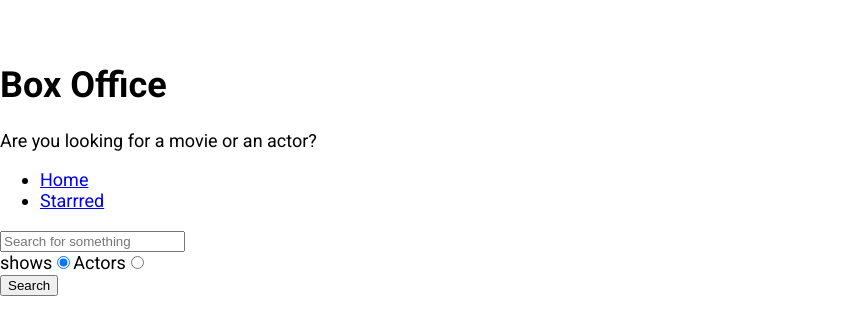
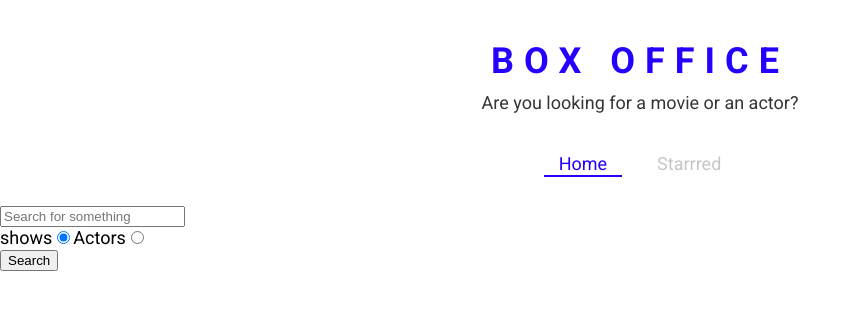
Before and after one commit to ChanduGangola06/box-office, a React (Create React App) app: page / in a window 1280 px wide. Shown: the top 334 px of the page, without its empty margins (0-861 px from the left). Built offline with nearby package versions, Linux system fonts and the light colour scheme.

Commit message:
defined theme for styled components and created a few styled components

```diff
--- a/src/App.js
+++ b/src/App.js
@@ -1,12 +1,22 @@
 import React from 'react';
 import { Switch, Route } from 'react-router-dom';
+import { ThemeProvider } from 'styled-components';
+
 import Home from './pages/Home';
 import Show from './pages/Show';
 import Starred from './pages/Starred';
 
+const theme = {
+  mainColors: {
+    blue: '#2400ff',
+    gray: '#c6c6c6',
+    dark: '#353535',
+  },
+};
+
 function App() {
   return (
-    <div>
+    <ThemeProvider theme={theme}>
       <Switch>
         <Route exact path="/">
           <Home />
@@ -23,9 +33,8 @@
         <Route>
           <div>Not Found</div>
         </Route>
-
       </Switch>
-    </div>
+    </ThemeProvider>
   );
 }
 
--- a/src/components/Navs.js
+++ b/src/components/Navs.js
@@ -1,5 +1,6 @@
 import React from 'react';
-import { Link } from 'react-router-dom';
+import { useLocation } from 'react-router-dom';
+import { LinkStyled, NavList } from './Navs.styled';
 
 const LINKS = [
   { to: '/', text: 'Home' },
@@ -7,15 +8,23 @@
 ];
 
 const Navs = () => {
+  const location = useLocation();
+  // eslint-disable-next-line
+  console.log('location', location);
   return (
     <div>
-      <ul>
+      <NavList>
         {LINKS.map(item => (
           <li key={item.to}>
-            <Link to={item.to}>{item.text}</Link>
+            <LinkStyled
+              to={item.to}
+              className={item.to === location.pathname ? 'active' : ''}
+            >
+              {item.text}
+            </LinkStyled>
           </li>
         ))}
-      </ul>
+      </NavList>
     </div>
   );
 };
--- /dev/null
+++ b/src/components/Navs.styled.js
@@ -0,0 +1,41 @@
+import styled from 'styled-components';
+import { Link } from 'react-router-dom';
+
+export const NavList = styled.ul`
+  display: flex;
+  justify-content: center;
+  list-style: none;
+  margin: 0 0 30px;
+  padding: 0;
+`;
+
+export const LinkStyled = styled(Link)`
+  margin: 0 10px;
+  padding: 3px 15px;
+  position: relative;
+  text-decoration: none;
+  color: ${({ theme }) => theme.mainColors.gray};
+  &.active {
+    color: ${({ theme }) => theme.mainColors.blue};
+    &:after {
+      content: '';
+      position: absolute;
+      display: block;
+      height: 2px;
+      left: 0%;
+      bottom: 0;
+      background-color: ${({ theme }) => theme.mainColors.blue};
+      animation: slide-in 0.3s ease-in forwards;
+      @keyframes slide-in {
+        from {
+          left: 50%;
+          width: 0;
+        }
+        to {
+          left: 0%;
+          width: 100%;
+        }
+      }
+    }
+  }
+`;
--- a/src/components/Title.js
+++ b/src/components/Title.js
@@ -1,11 +1,12 @@
 import React from 'react';
+import { TitleWrapper } from './Title.styled';
 
 const Title = ({ title, subtitle }) => {
   return (
-    <div>
+    <TitleWrapper>
       <h1>{title}</h1>
       <p>{subtitle}</p>
-    </div>
+    </TitleWrapper>
   );
 };
 
--- /dev/null
+++ b/src/components/Title.styled.js
@@ -0,0 +1,18 @@
+import styled from 'styled-components';
+
+export const TitleWrapper = styled.div`
+  text-align: center;
+  margin: 0 0 40px;
+
+  h1 {
+    color: ${({ theme }) => theme.mainColors.blue};
+    letter-spacing: 10px;
+    text-transform: uppercase;
+    margin: 0 0 10px;
+  }
+
+  p {
+    color: ${({ theme }) => theme.mainColors.dark};
+    margin: 0;
+  }
+`;
```
